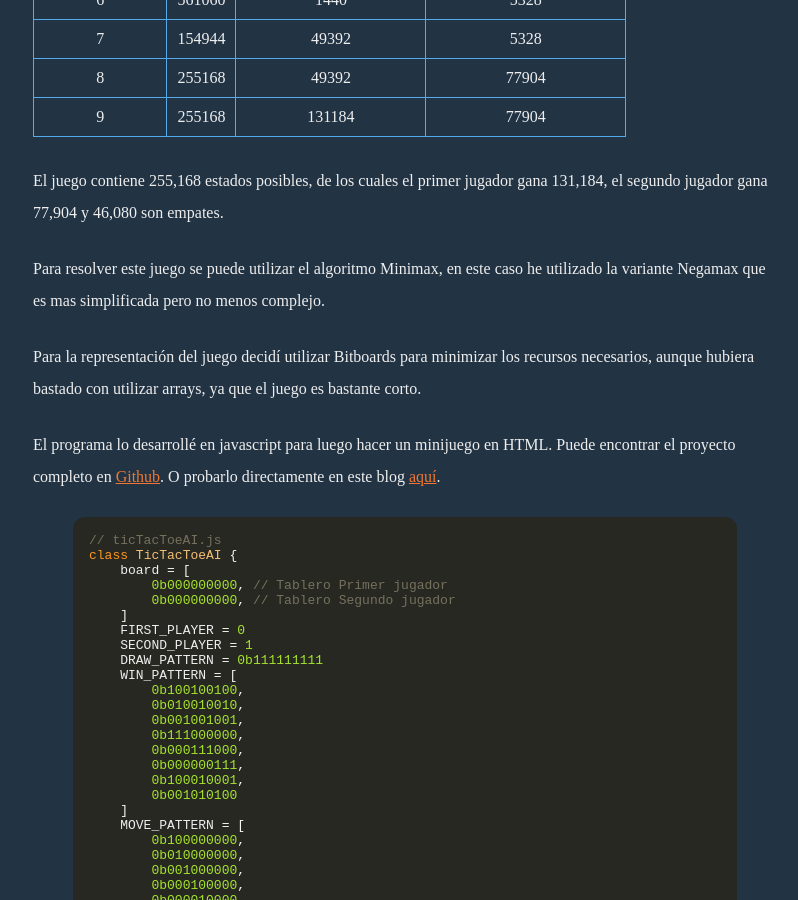
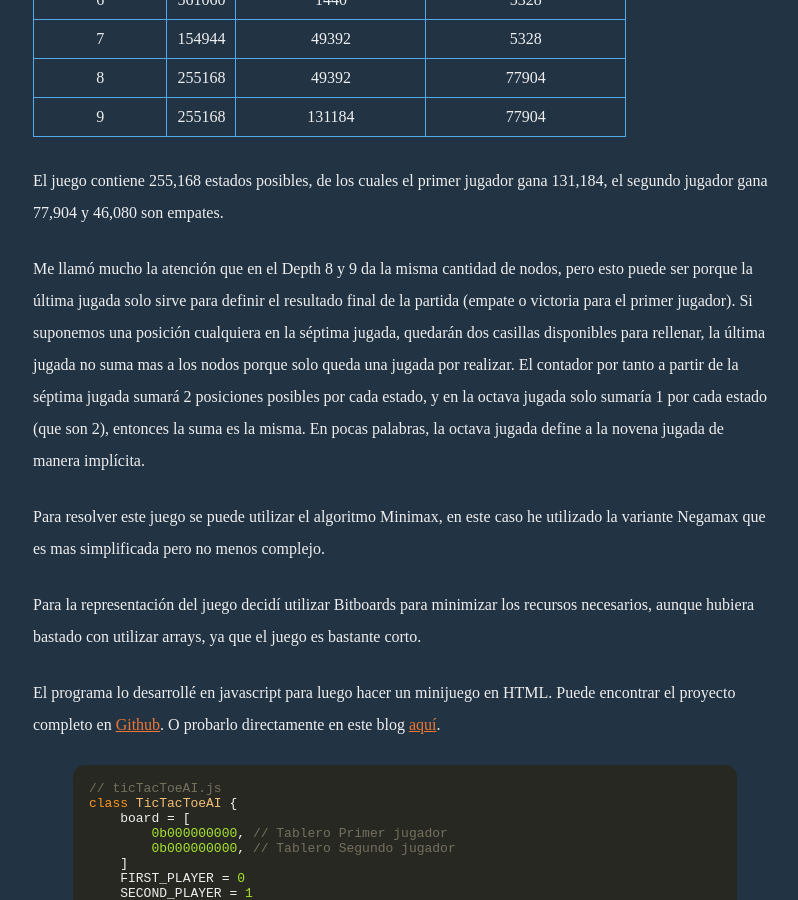
Before and after one commit to DeybisMelendez/deybismelendez.github.io, a Jekyll site: the page built from _posts/2024/2024-07-12-como-hacer-un-tres-en-raya.md, in a window 1280 px wide and 900 px high, scrolled down 589 px. Shown: the whole window, without its empty margins (235-1033 px from the left). Built offline with Jekyll 4.4.1, drawn with Linux system fonts in a browser that asks for light colours; nearby versions of some CDN libraries.

Commit message:
comentario por el nodo 8 y 9

```diff
--- a/_posts/2024/2024-07-12-como-hacer-un-tres-en-raya.md
+++ b/_posts/2024/2024-07-12-como-hacer-un-tres-en-raya.md
@@ -19,6 +19,8 @@ Decidí hacer una IA de Tres en Raya sencillo porque me entró curiosidad conoce
 |       9         |  255168 |  131184 |   77904   |
 
 El juego contiene 255,168 estados posibles, de los cuales el primer jugador gana 131,184, el segundo jugador gana 77,904 y 46,080 son empates.
+
+Me llamó mucho la atención que en el Depth 8 y 9 da la misma cantidad de nodos, pero esto puede ser porque la última jugada solo sirve para definir el resultado final de la partida (empate o victoria para el primer jugador). Si suponemos una posición cualquiera en la séptima jugada, quedarán dos casillas disponibles para rellenar, la última jugada no suma mas a los nodos porque solo queda una jugada por realizar. El contador por tanto a partir de la séptima jugada sumará 2 posiciones posibles por cada estado, y en la octava jugada solo sumaría 1 por cada estado (que son 2), entonces la suma es la misma. En pocas palabras, la octava jugada define a la novena jugada de manera implícita.
 
 Para resolver este juego se puede utilizar el algoritmo Minimax, en este caso he utilizado la variante Negamax que es mas simplificada pero no menos complejo.
 
```
